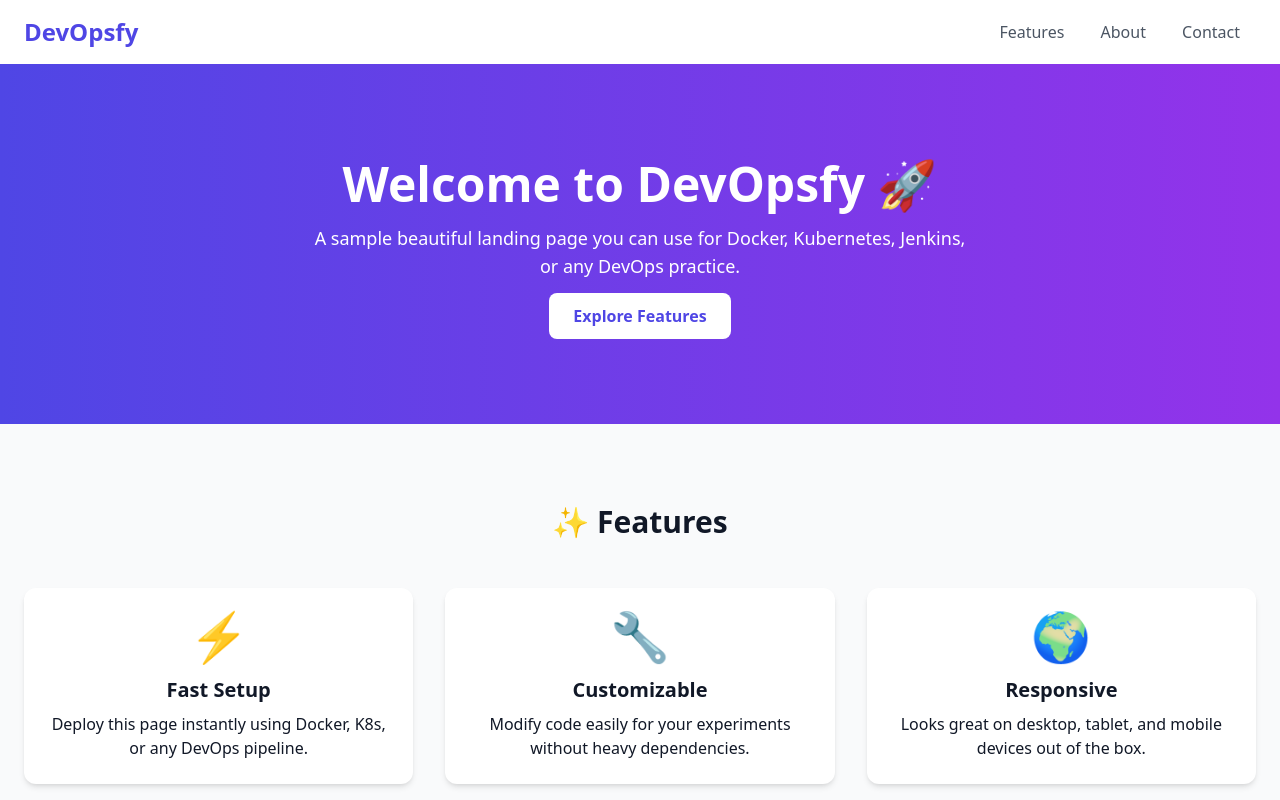
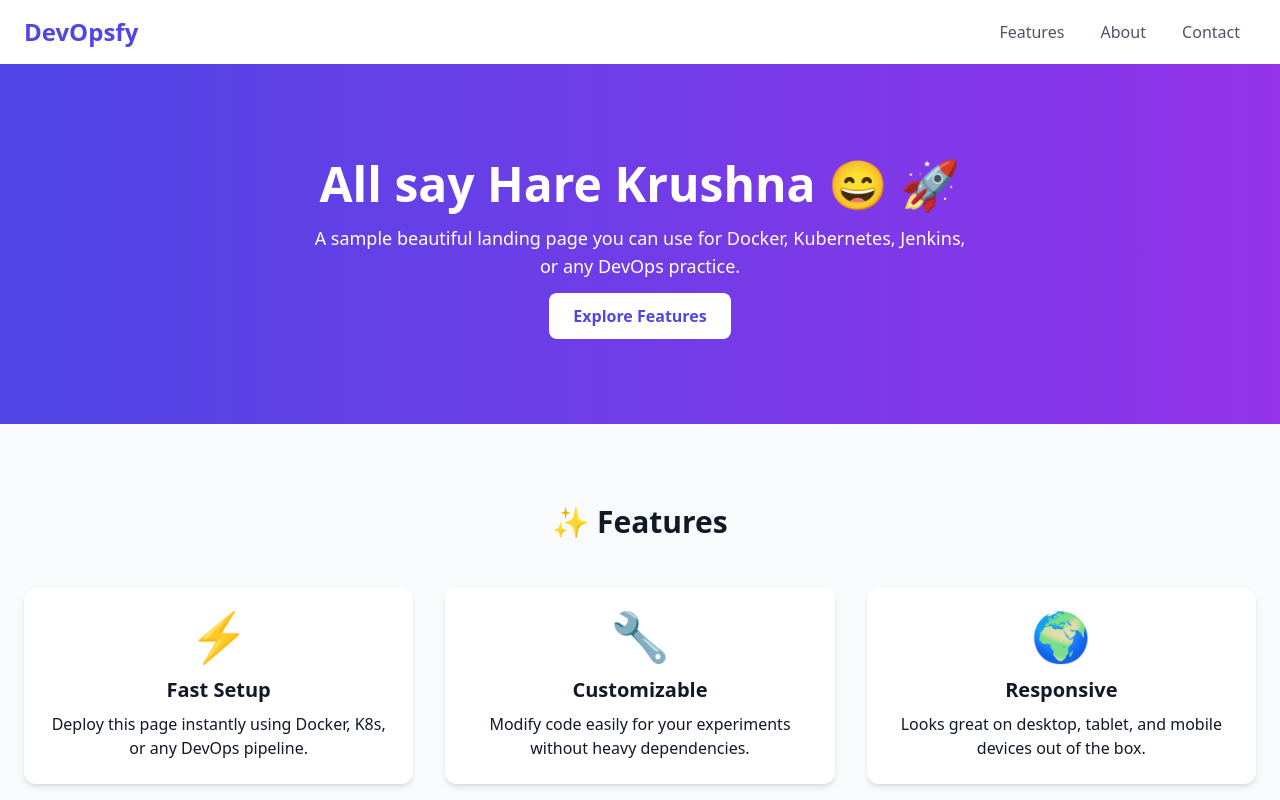
Before and after one commit to ddeepak8894/devops_application_using_tools, a plain HTML site: page index.html in a window 1280 px wide. Shown: the top 800 px of the page. Drawn offline with nearby package versions, Linux system fonts and the light colour scheme.

Commit message:
hare krushna added

```diff
--- a/index.html
+++ b/index.html
@@ -21,7 +21,7 @@
 
   <!-- Hero Section -->
   <header class="bg-gradient-to-r from-indigo-600 to-purple-600 text-white py-24 text-center">
-    <h2 class="text-5xl font-bold mb-4">Welcome to DevOpsfy 🚀</h2>
+    <h2 class="text-5xl font-bold mb-4">All say Hare Krushna 😄 🚀</h2>
     <p class="text-lg max-w-2xl mx-auto mb-6">A sample beautiful landing page you can use for Docker, Kubernetes, Jenkins, or any DevOps practice.</p>
     <a href="#features" class="bg-white text-indigo-600 px-6 py-3 rounded-lg font-semibold hover:bg-gray-100 transition">Explore Features</a>
   </header>
```
